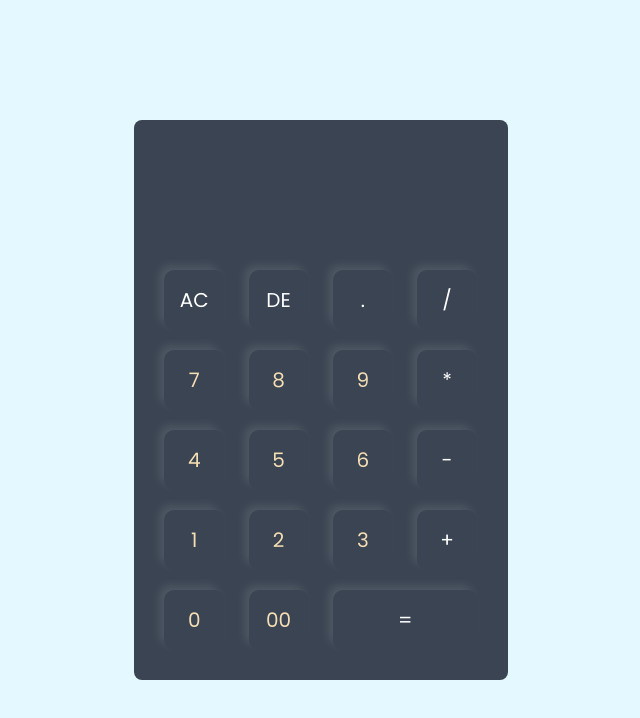
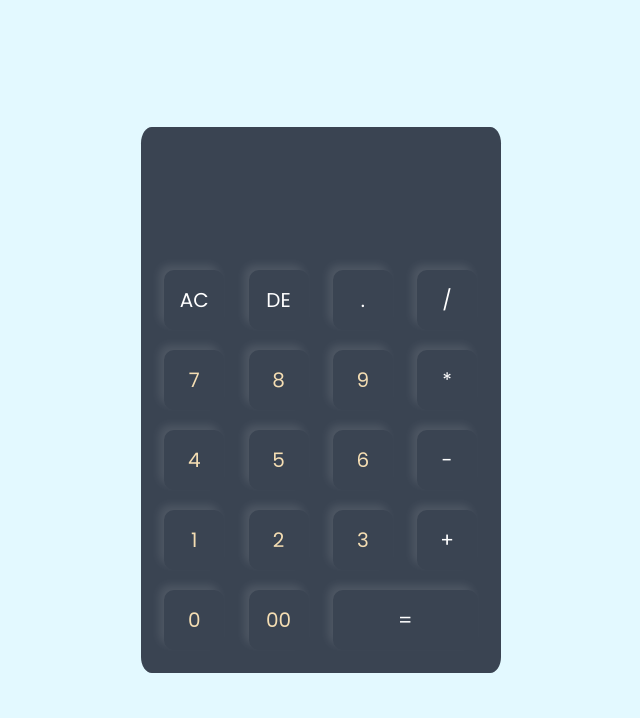
Before and after one commit to nyxwaith/Calculator, a plain HTML site: page index.html in a window 1280 px wide. Shown: the whole page, without its empty margins (319-959 px from the left). Drawn offline with Linux system fonts and the light colour scheme; a web font is replaced by a local one.

Commit message:
Calculator

```diff
--- a/style.css
+++ b/style.css
@@ -18,8 +18,8 @@
 
 .calculator{
     background-color: #3a4452;
-    padding: 20px;
-    border-radius: 8px;
+    padding: 1%;
+    border-radius: 3%;
 }
 
 .calculator form input{
```
